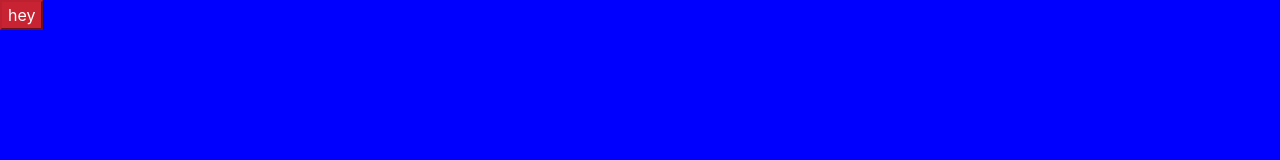
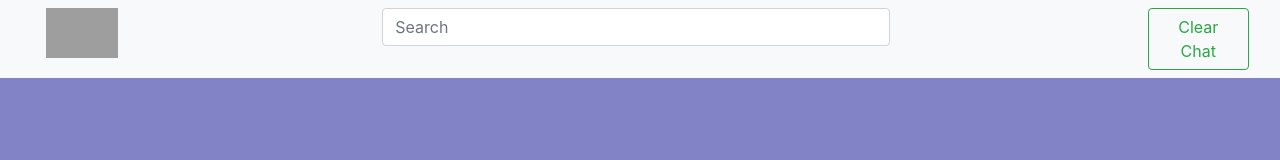
Before and after one commit to nss-evening-cohort-9/chatty-baratheon, a website built with webpack: page src/index.html in a window 1280 px wide. Built offline with nearby package versions, Linux system fonts and the light colour scheme; grey boxes are pictures that could not be loaded.

Commit message:
NavBarCreated

```diff
--- a/src/index.html
+++ b/src/index.html
@@ -7,6 +7,12 @@
   <title>Baratheon</title>
 </head>
 <body>
-  <button class="btn-danger">hey</button>
+  <nav class="navbar sticky-top navbar-light bg-light">
+    <form class="d-flex flex-row justify-content-between col-12">
+      <img src="https://f4.bcbits.com/img/0009711024_10.jpg" width="50" height="50" class="flex-row align-top col-1" id="navImg">
+      <input class="form-control mr-sm-2 col-5" id="chatInput" type="search" placeholder="Search" aria-label="Search">
+      <button class="btn btn-outline-success my-2 my-sm-0 col-1" id="clearChat" type="submit">Clear Chat</button>
+    </form>
+  </nav>
 </body>
 </html>
--- a/src/styles/main.scss
+++ b/src/styles/main.scss
@@ -1,5 +1,5 @@
 @import "~bootstrap/scss/bootstrap";
 
 body {
-  background-color: blue;
+  background-color: rgb(130, 130, 199);
 }
```
Also changed, not shown: 2 other files.
